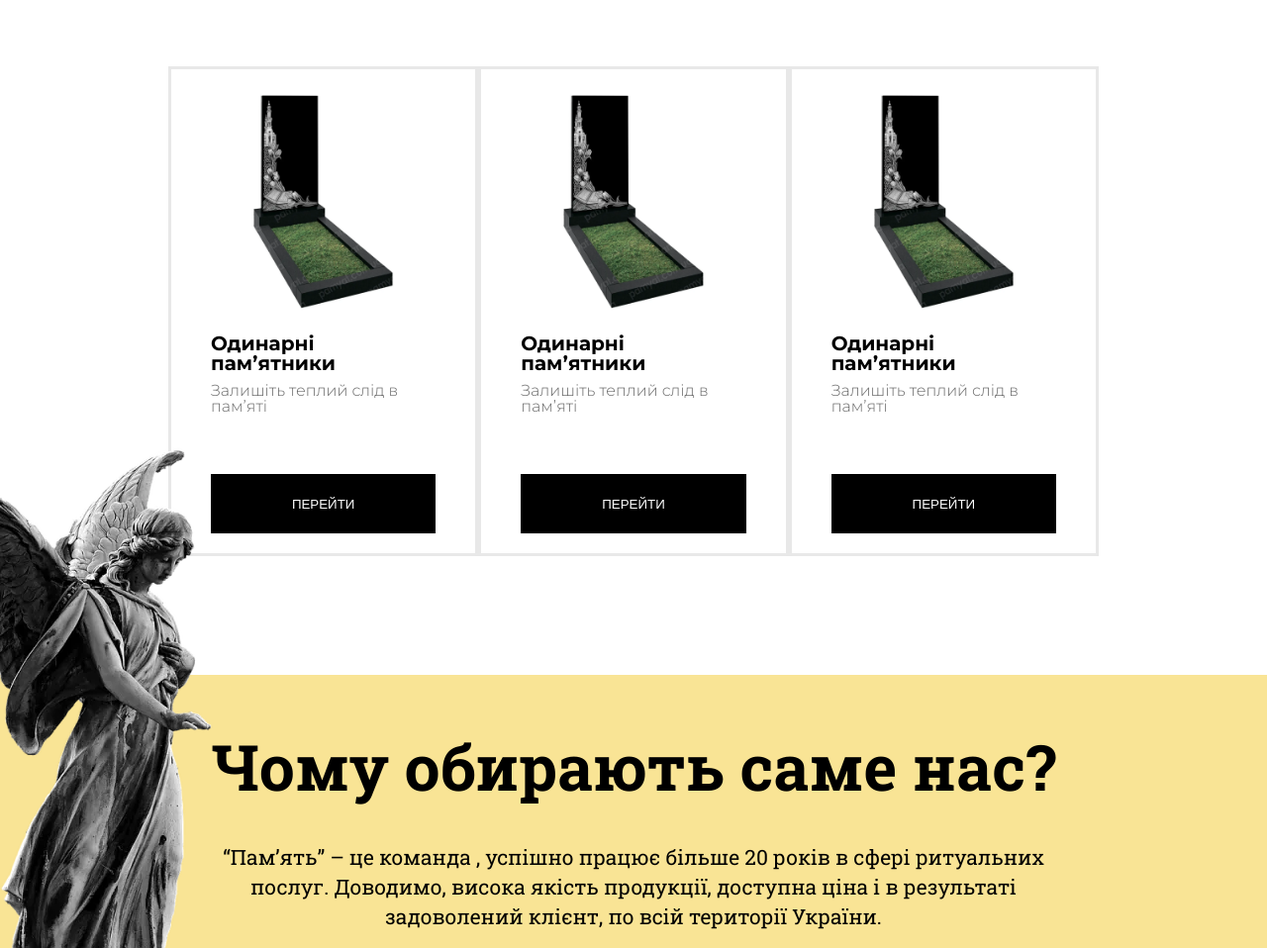
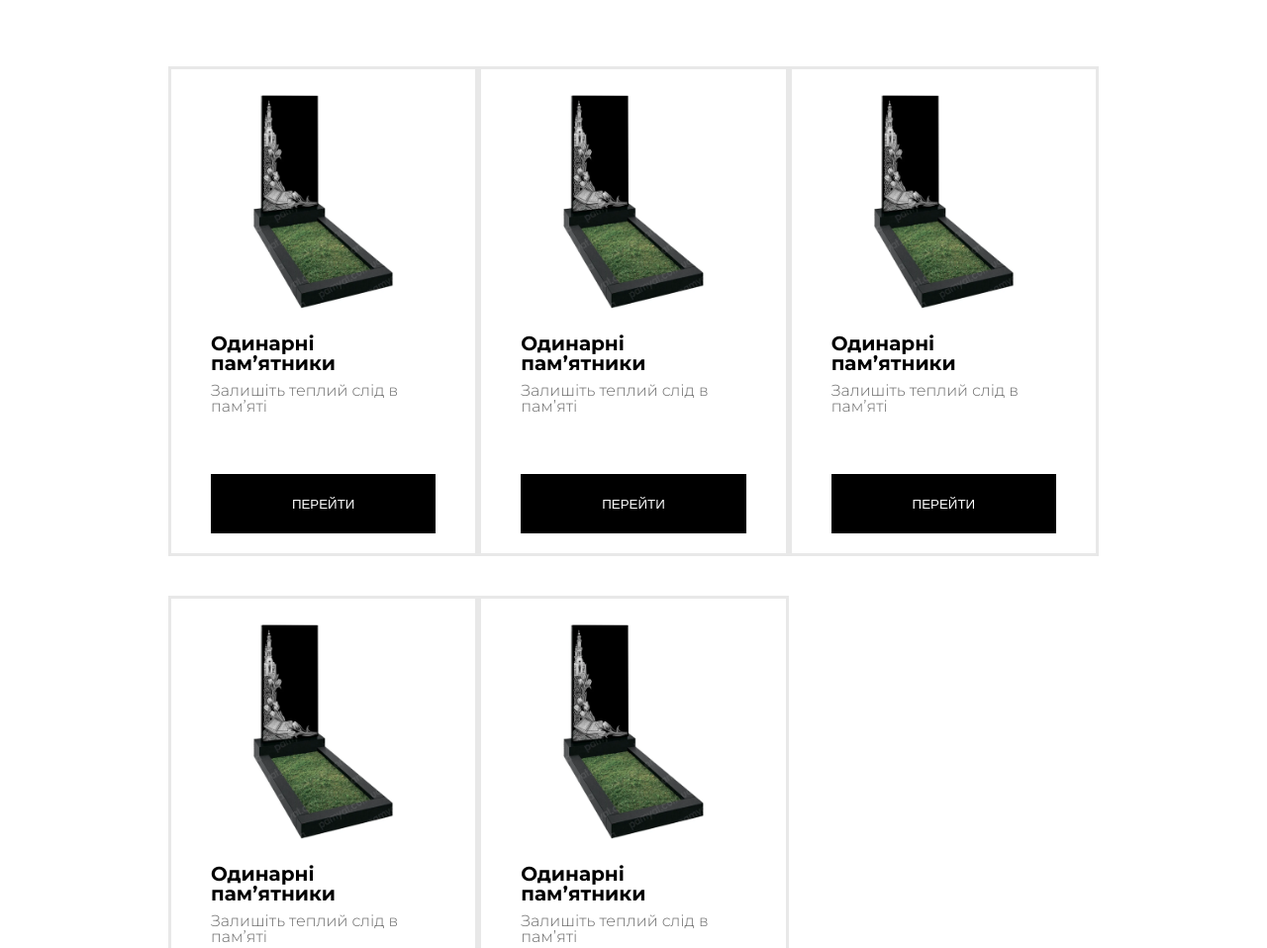
Before and after one commit to vladislav2251/memory, a plain HTML site: page index.html in a window 1280 px wide. Shown: the part 620-1578 px from the top of the page at 99% size. Drawn offline with nearby package versions, Linux system fonts and the light colour scheme.

Commit message:
index-page(style.css-fix)

```diff
--- a/assets/styles/style.css
+++ b/assets/styles/style.css
@@ -311,6 +311,7 @@ swiper-slide img {
     margin: auto;
     margin-top: 50px;
     cursor: pointer;
+    row-gap: 40px;
 }
 
 @media screen and (max-width: 1024px) {
--- a/index.html
+++ b/index.html
@@ -84,6 +84,26 @@
             </div>
             <!-- categories -->
             <div class="container category-card">
+                <div class="card">
+                    <img class="card-img" src="/assets/public/img/1pam(2).webp" alt="1pam">
+                    <div class="card-label">
+                        <h2 class="card-title">Одинарні памʼятники</h2>
+                        <p class="card-description">Залишіть теплий слід в памʼяті</p>
+                    </div>
+                    <a href="/pages/Products.html">
+                        <button class="full-btn" type="button">Перейти</button>
+                    </a>
+                </div>
+                <div class="card">
+                    <img class="card-img" src="/assets/public/img/1pam(2).webp" alt="1pam">
+                    <div class="card-label">
+                        <h2 class="card-title">Одинарні памʼятники</h2>
+                        <p class="card-description">Залишіть теплий слід в памʼяті</p>
+                    </div>
+                    <a href="/pages/Products.html">
+                        <button class="full-btn" type="button">Перейти</button>
+                    </a>
+                </div>
                 <div class="card">
                     <img class="card-img" src="/assets/public/img/1pam(2).webp" alt="1pam">
                     <div class="card-label">
```
